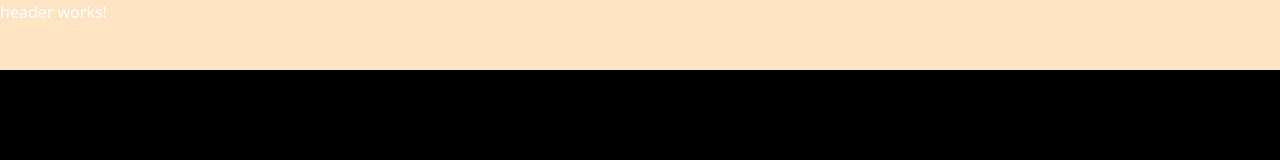
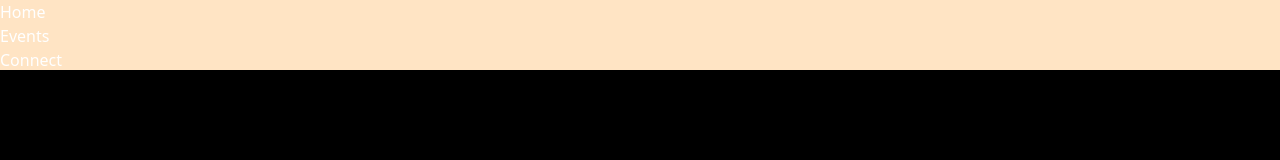
Before and after one commit to githiomi/BrainBox, an Angular app in the folder BrainBox Frontend/: page /home in a window 1280 px wide. Shown: the top 160 px of the page. Built offline with nearby package versions, Linux system fonts and the light colour scheme.

Commit message:
Feat: Basic setup of header component

```diff
--- a/BrainBox Frontend/src/app/components/utilities/header/header.component.html
+++ b/BrainBox Frontend/src/app/components/utilities/header/header.component.html
@@ -1 +1,20 @@
-<p>header works!</p>
+<div class="header">
+
+    <div class="brand">
+
+    </div>
+
+    <nav class="navigation">
+        <ul>
+            <li>Home</li>
+            <li>Events</li>
+            <li>Connect</li>
+        </ul>
+    </nav>
+
+    <div class="actions">
+        <!-- Theme Switchers -->
+
+    </div>
+
+</div>
```
